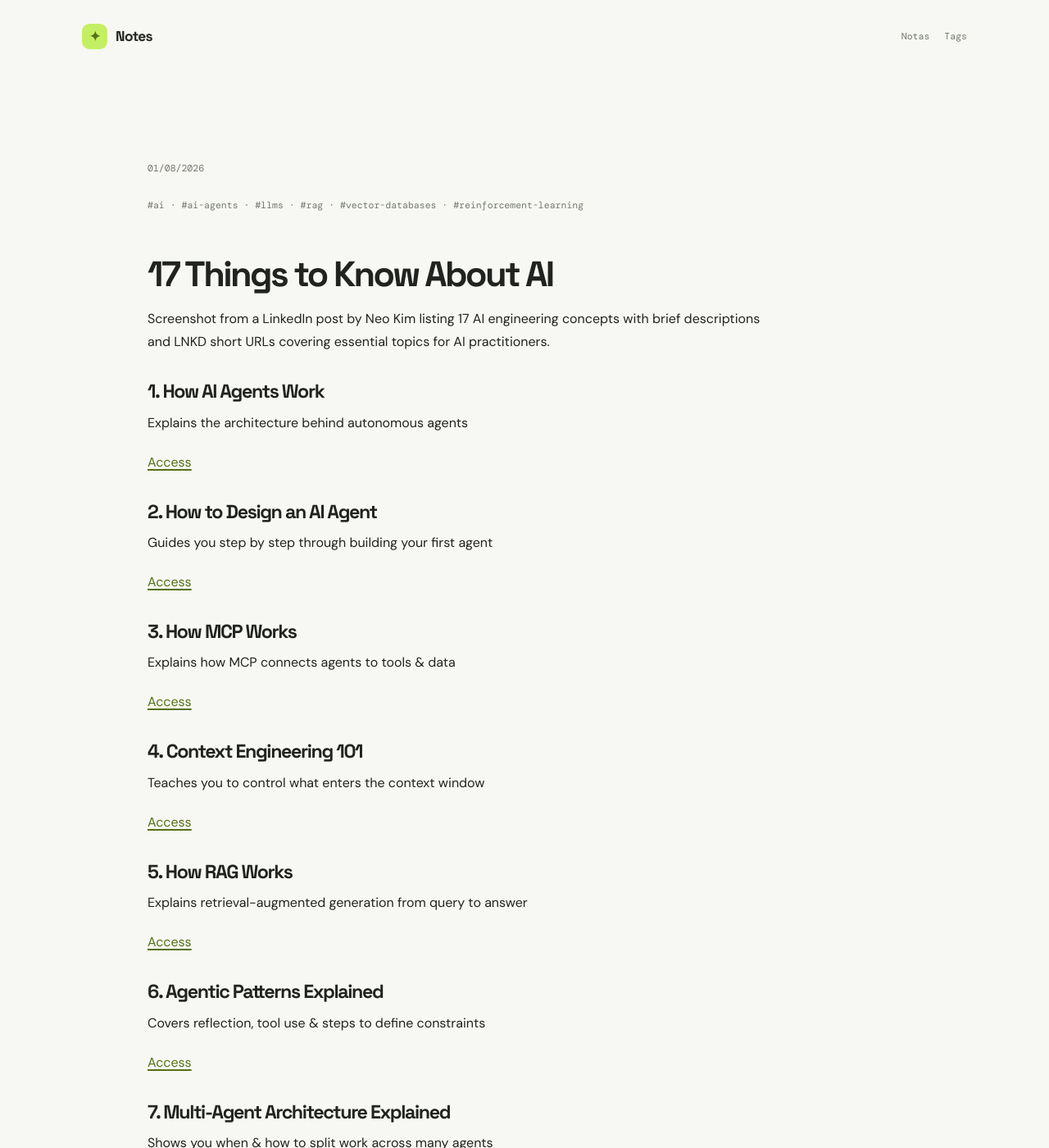
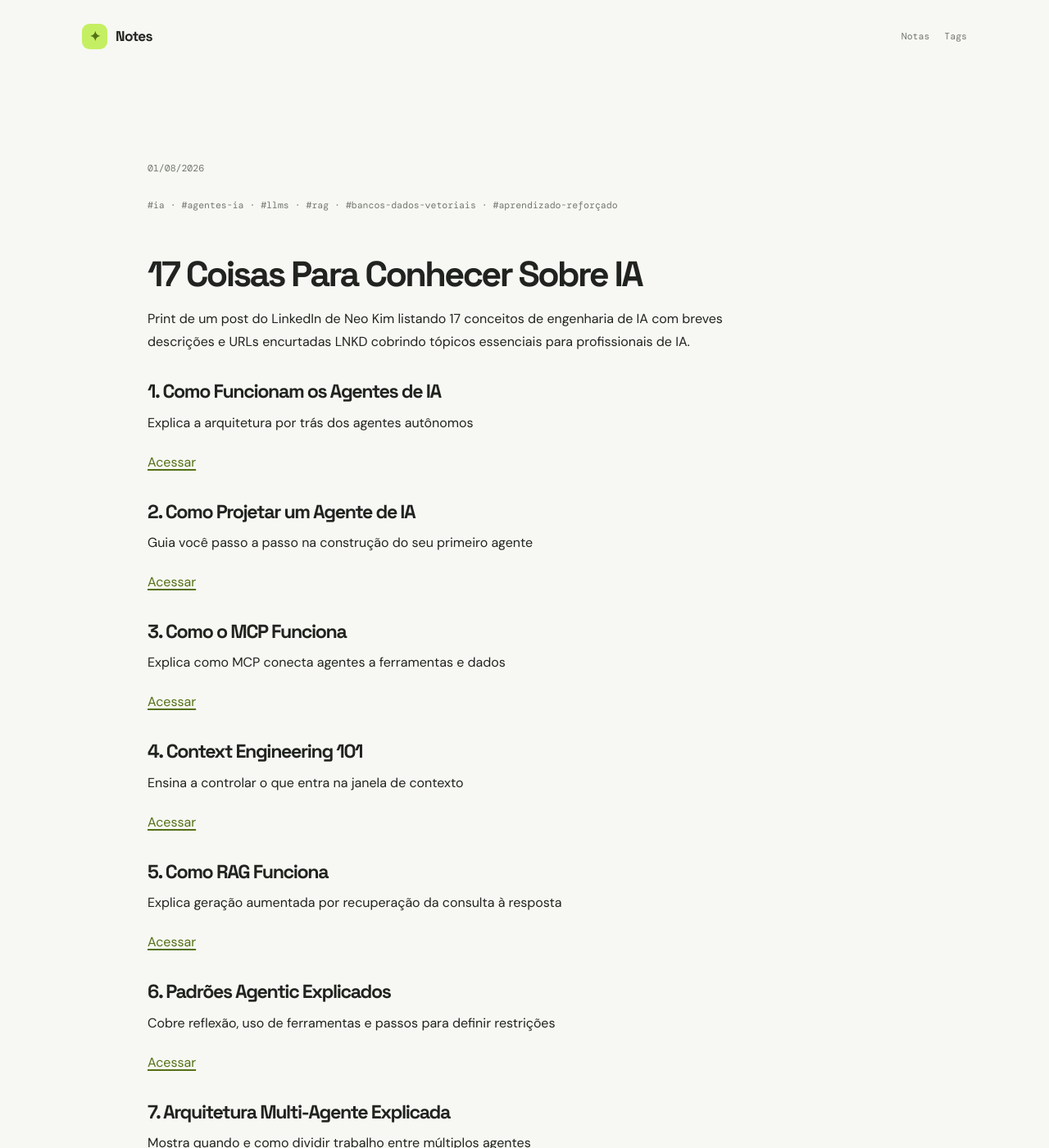
Before and after one commit to ronanrodrigo/notes, a Jekyll site: the page built from _posts/2026-08-01-17-things-to-know-about-ai.md, in a window 1280 px wide and 1400 px high. Shown: the whole window at 82% size. Built offline with Jekyll 4.4.1, drawn with Linux system fonts in a browser that asks for light colours; some of the changed text lies outside the part shown.

Commit message:
Translate: Convert post to Portuguese

```diff
--- a/_posts/2026-08-01-17-things-to-know-about-ai.md
+++ b/_posts/2026-08-01-17-things-to-know-about-ai.md
@@ -1,118 +1,118 @@
 ---
-title: "17 Things to Know About AI"
-description: "Curated collection of 17 essential AI engineering concepts covering agents, LLMs, RAG, vector databases, and modern AI system design."
+title: "17 Coisas Para Conhecer Sobre IA"
+description: "Coleção selecionada de 17 conceitos essenciais de engenharia de IA cobrindo agentes, LLMs, RAG, bancos de dados vetoriais e design moderno de sistemas de IA."
 date: 2026-08-01
 tags:
-  - ai
-  - ai-agents
+  - ia
+  - agentes-ia
   - llms
   - rag
-  - vector-databases
-  - reinforcement-learning
+  - bancos-dados-vetoriais
+  - aprendizado-reforçado
 ---
 
-## 17 Things to Know About AI
+## 17 Coisas Para Conhecer Sobre IA
 
-Screenshot from a LinkedIn post by Neo Kim listing 17 AI engineering concepts with brief descriptions and LNKD short URLs covering essential topics for AI practitioners.
+Print de um post do LinkedIn de Neo Kim listando 17 conceitos de engenharia de IA com breves descrições e URLs encurtadas LNKD cobrindo tópicos essenciais para profissionais de IA.
 
-### 1. How AI Agents Work
+### 1. Como Funcionam os Agentes de IA
 
-Explains the architecture behind autonomous agents
+Explica a arquitetura por trás dos agentes autônomos
 
-[Access](https://lnkd.in/dU8CK7-b)
+[Acessar](https://lnkd.in/dU8CK7-b)
 
-### 2. How to Design an AI Agent
+### 2. Como Projetar um Agente de IA
 
-Guides you step by step through building your first agent
+Guia você passo a passo na construção do seu primeiro agente
 
-[Access](https://lnkd.in/dGuknFw3)
+[Acessar](https://lnkd.in/dGuknFw3)
 
-### 3. How MCP Works
+### 3. Como o MCP Funciona
 
-Explains how MCP connects agents to tools & data
+Explica como MCP conecta agentes a ferramentas e dados
 
-[Access](https://lnkd.in/jeT-z8Ekk)
+[Acessar](https://lnkd.in/jeT-z8Ekk)
 
 ### 4. Context Engineering 101
 
-Teaches you to control what enters the context window
+Ensina a controlar o que entra na janela de contexto
 
-[Access](https://lnkd.in/d4WNwfqY)
+[Acessar](https://lnkd.in/d4WNwfqY)
 
-### 5. How RAG Works
+### 5. Como RAG Funciona
 
-Explains retrieval-augmented generation from query to answer
+Explica geração aumentada por recuperação da consulta à resposta
 
-[Access](https://lnkd.in/dbAUacYW)
+[Acessar](https://lnkd.in/dbAUacYW)
 
-### 6. Agentic Patterns Explained
+### 6. Padrões Agentic Explicados
 
-Covers reflection, tool use & steps to define constraints
+Cobre reflexão, uso de ferramentas e passos para definir restrições
 
-[Access](https://lnkd.in/dfsAsc7c)
+[Acessar](https://lnkd.in/dfsAsc7c)
 
-### 7. Multi-Agent Architecture Explained
+### 7. Arquitetura Multi-Agente Explicada
 
-Shows you when & how to split work across many agents
+Mostra quando e como dividir trabalho entre múltiplos agentes
 
-[Access](https://lnkd.in/dAM4u9Si)
+[Acessar](https://lnkd.in/dAM4u9Si)
 
-### 8. AI Agents: Memory, State & Consistency
+### 8. Agentes de IA: Memória, Estado e Consistência
 
-Teaches you how agents store memory & keep state consistent
+Ensina como agentes armazenam memória e mantêm estado consistente
 
-[Access](https://lnkd.in/du_8AKYM)
+[Acessar](https://lnkd.in/du_8AKYM)
 
-### 9. Graph-Shaped Memory for AI Agents
+### 9. Memória em Forma de Grafo para Agentes de IA
 
-Teaches you graph memory with atomic commits & safe concurrent writes
+Ensina memória em grafo com commits atômicos e escritas concorrentes seguras
 
-[Access](https://lnkd.in/ezEq8iYG)
+[Acessar](https://lnkd.in/ezEq8iYG)
 
-### 10. LLM Evals Explained
+### 10. Evals de LLM Explicados
 
-Shows you how to measure whether your LLM actually works
+Mostra como medir se seu LLM realmente funciona
 
-[Access](https://lnkd.in/diU4hic8)
+[Acessar](https://lnkd.in/diU4hic8)
 
-### 11. AI Coding Workflow 101
+### 11. Fluxo de Trabalho de Codificação com IA 101
 
-Gives you a practical workflow for coding with AI
+Oferece um fluxo de trabalho prático para codificar com IA
 
-[Access](https://lnkd.in/ds5r8TxT)
+[Acessar](https://lnkd.in/ds5r8TxT)
 
-### 12. Machine Learning System Design 101
+### 12. Design de Sistema de Machine Learning 101
 
-Preps you for ML system design interviews step by step
+Prepara você para entrevistas de design de sistema de ML passo a passo
 
-[Access](https://lnkd.in/dFGuMknJ)
+[Acessar](https://lnkd.in/dFGuMknJ)
 
-### 13. LLM Concepts: A Deep Dive
+### 13. Conceitos de LLM: Uma Análise Profunda
 
-Breaks down the core LLM concepts
+Desmembra os conceitos centrais de LLM
 
-[Access](https://lnkd.in/eSd6fS7n)
+[Acessar](https://lnkd.in/eSd6fS7n)
 
-### 14. How Vector Databases Work
+### 14. Como Funcionam Bancos de Dados Vetoriais
 
-Shows you how vector search finds meaning
+Mostra como a busca vetorial encontra significado
 
-[Access](https://lnkd.in/dbeBn5Un)
+[Acessar](https://lnkd.in/dbeBn5Un)
 
-### 15. Design a Personal AI Chat Assistant
+### 15. Projete um Assistente de Chat de IA Pessoal
 
-Walks you through architecting your own AI chat assistant
+Guia você na arquitetura do seu próprio assistente de chat de IA
 
-[Access](https://lnkd.in/d9KG99zV)
+[Acessar](https://lnkd.in/d9KG99zV)
 
-### 16. How Fine-Tuning Works
+### 16. Como o Fine-Tuning Funciona
 
-Explains how extra training changes a model's behavior
+Explica como treinamento adicional muda o comportamento de um modelo
 
-[Access](https://lnkd.in/dhZT53sT)
+[Acessar](https://lnkd.in/dhZT53sT)
 
-### 17. What is Reinforcement Learning
+### 17. O que é Aprendizado Reforçado
 
-Explains how models learn by trial, reward & repeat
+Explica como modelos aprendem através de tentativa, recompensa e repetição
 
-[Access](https://lnkd.in/dzSXrgNW)
+[Acessar](https://lnkd.in/dzSXrgNW)
```
